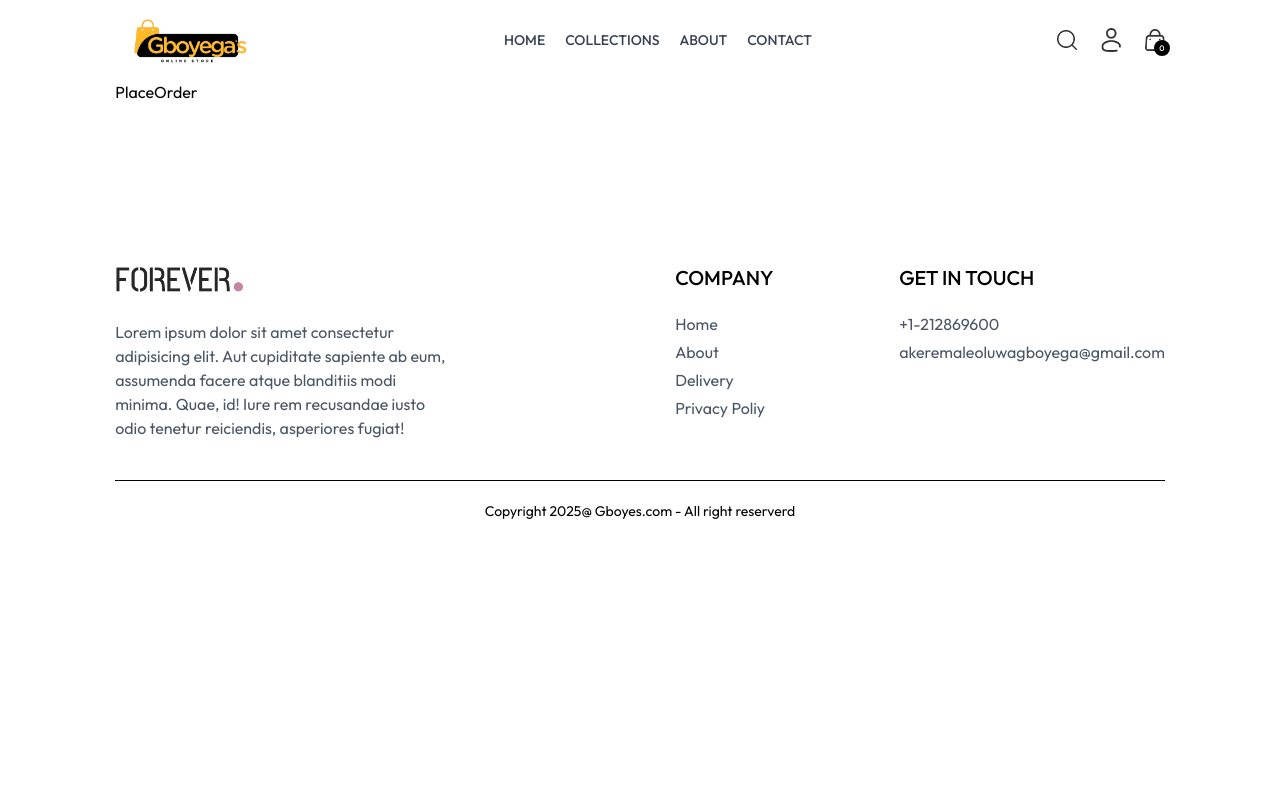
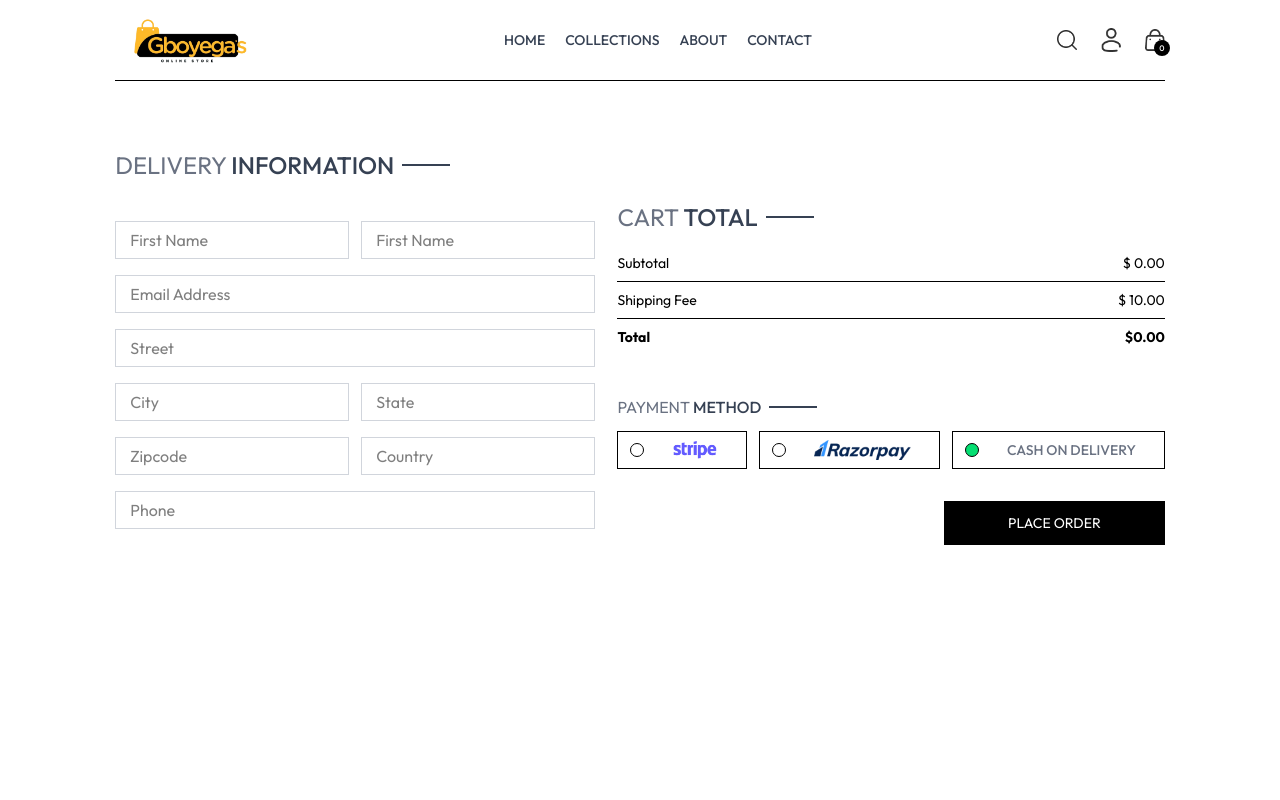
Before and after one commit to GboyegaAkere/mystore-mernstack, a React (Vite) app in the folder frontend/: page /place-order in a window 1280 px wide. Shown: the top 800 px of the page. Built offline with nearby package versions, Linux system fonts and the light colour scheme.

Commit message:
new commit

```diff
--- a/frontend/src/components/Navbar.jsx
+++ b/frontend/src/components/Navbar.jsx
@@ -39,7 +39,7 @@ const Navbar = () => {
           <img src={assets.search_icon} alt="" onClick={()=>setShowSearch(true)}  className='w-5 cursor-pointer'/>
 
           <div className='group relative'>
-                <img src={assets.profile_icon} alt="" className='w-5 ' />
+               <Link to="/login"><img src={assets.profile_icon} alt="" className='w-5 ' /></Link>
                 <div className='group-hover:block hidden absolute dropdown-menu right-0 pt-4'>
                     <div className='flex flex-col gap-2 w-36 py-3 px-5 bg-slate-100 text-gray-500 '>
                         <p className='cursor-pointer hover:text-black'>My Profile</p>
--- a/frontend/src/pages/Login.jsx
+++ b/frontend/src/pages/Login.jsx
@@ -1,8 +1,13 @@
-import React from 'react'
+import React, { useState } from 'react'
 
 const Login = () => {
+  const [currentState, setCurrentState] = useState("Sign Up")
   return (
-    <div>Login</div>
+    <form action=""  className='flex flex-col items-center w-[90% sm:mx-w-96 m-auto mt-14 gap-4 text-gray-500'>
+        <div className='inline-flex items-center gap-2 mb-2 mt-10'>
+          <p className='prata-regular text-3xl'>{currentState}</p>
+        </div>
+    </form>
   )
 }
 
--- a/frontend/src/pages/Order.jsx
+++ b/frontend/src/pages/Order.jsx
@@ -1,8 +1,46 @@
-import React from 'react'
+import React, { useContext } from 'react'
+import Title from '../components/Title'
+import { ShopContext } from '../context/ShopContext'
+
 
 const Order = () => {
+  const {products, currency} = useContext(ShopContext)
   return (
-    <div>Order</div>
+    <div className='border-t pt-16'>
+
+
+        <div className='text-2xl'>
+            <Title text1={"MY"} text2={"ORDERS"}/>
+        </div>
+
+        <div>
+          {
+            products.slice(1,4).map((item,index)=>(
+              <div key={index} className= 'flex py-4 border-b text-gray-700 flex-col md:flex-row md:items-center md:justify-between'>
+                  <div className='flex items-start gap-6 text-sm'>
+                      <img src={item.image[0]} alt="" className='w-16 smw-20' />
+                      <div>
+                        <p  className='sm-text-base font-medium'>{item.name}</p>
+                        <div className='flex items-center gap-3 mt-2 text-base text-gray-400'>
+                            <p className='text-lg'>{currency}{item.price}</p>
+                            <p>Quantiy</p>
+                            <p>Size:M</p>
+                        </div>
+                        <p className='mt-2'>Date: <span className='text-gray-400'>25th, Jan 2025</span></p>
+                      </div>
+                  </div>
+                  <div className='md:w-1/2 flex justify-between'>
+                      <div className='flex items-center gap-2'>
+                        <p className='min-w-2 h-2 rounded-full bg-green-400'></p>
+                        <p className=''>Ready to Ship</p>
+                      </div>
+                      <button className='border px-4 py-2 text-sm font-medium rounded-sm'>Track Order</button>
+                  </div>
+              </div>
+            ))
+          }
+        </div>
+    </div>
   )
 }
 
--- a/frontend/src/pages/PlaceOrder.jsx
+++ b/frontend/src/pages/PlaceOrder.jsx
@@ -1,8 +1,69 @@
-import React from 'react'
+import React, { useContext, useState } from 'react'
+import Title from '../components/Title'
+import CartTotals from '../components/CartTotals'
+import { assets } from '../assets/assets'
+import { ShopContext } from '../context/ShopContext'
 
 const PlaceOrder = () => {
+  const {navigate} = useContext(ShopContext)
+  const [ method, setMethod] = useState('cod')
   return (
-    <div>PlaceOrder</div>
+    <div className='flex flex-col sm:flex-row justify-between gap-4 pt-5 sm:pt-14 min-h-[80vh] border-t'>
+
+          {/* LEFT SIDE */}
+       <div className='flex flex-col gap-4 w-full sm:max-w-[480px]'>
+            <div className='text-xl sm:text-2xl my-3'>
+              <Title text1={"DELIVERY"} text2={"INFORMATION"}/>
+            </div>
+
+            <div className='flex gap-3'>
+              <input type="text" placeholder='First Name' className='border border-gray-300 py-1.5 px-3.5 w-full' />
+               <input type="text" placeholder='First Name' className='border border-gray-300 py-1.5 px-3.5 w-full' />
+            </div>
+             <input type="email" placeholder='Email Address' className='border border-gray-300 py-1.5 px-3.5 w-full' />
+             <input type="email" placeholder='Street' className='border border-gray-300 py-1.5 px-3.5 w-full' />
+
+            <div className='flex gap-3'>
+              <input type="text" placeholder='City' className='border border-gray-300 py-1.5 px-3.5 w-full' />
+               <input type="text" placeholder='State' className='border border-gray-300 py-1.5 px-3.5 w-full' />
+            </div>
+
+            <div className='flex gap-3'>
+              <input type="number" placeholder='Zipcode' className='border border-gray-300 py-1.5 px-3.5 w-full' />
+               <input type="text" placeholder='Country' className='border border-gray-300 py-1.5 px-3.5 w-full' />
+            </div>
+             <input type="number" placeholder='Phone' className='border border-gray-300 py-1.5 px-3.5 w-full' />
+       </div>
+
+       <div className='mt-8'>
+          <div className='mt-8 min-w-80'>
+            <CartTotals/>
+          </div>
+
+          <div className='mt-12'>
+            <Title text1={"PAYMENT"} text2={"METHOD"}/>
+            <div className='flex gap-3 flex-col lg:flex-row'>
+              <div onClick={()=>setMethod("stripe")} className='flex items-center gap-3 border p-2 px-3 cursor-pointer'>
+                  <p className={`min-w-3.5 h-3.5 border rounded-full  ${method === "stripe" ? "bg-green-400" : ""}`}></p>
+                  <img className='h-5 mx-4' src={assets.stripe_logo} alt="" />
+              </div>
+
+               <div  onClick={()=>setMethod("razorpay" )} className='flex items-center gap-3 border p-2 px-3 cursor-pointer'>
+                  <p className={`min-w-3.5 h-3.5 border rounded-full  ${method === "razorpay" ? "bg-green-400" : ""}`}></p>
+                  <img className='h-5 mx-4' src={assets.razorpay_logo} alt="" />
+              </div>
+
+               <div  onClick={()=>setMethod("cod")} className='flex items-center gap-3 border p-2 px-3 cursor-pointer'>
+                  <p className={`min-w-3.5 h-3.5 border rounded-full ${method === "cod" ? "bg-green-400" : ""}`}></p>
+                  <p className='text-gray-500 text-sm font-medium mx-4'>CASH ON DELIVERY</p>
+              </div>
+            </div>
+            <div className='w-ful text-end mt-8'>
+                <button onClick={()=>navigate("/order")} className='bg-black text-white px-16 py-3 text-sm'>PLACE ORDER</button>
+            </div>
+          </div>
+       </div>
+    </div>
   )
 }
 
```
